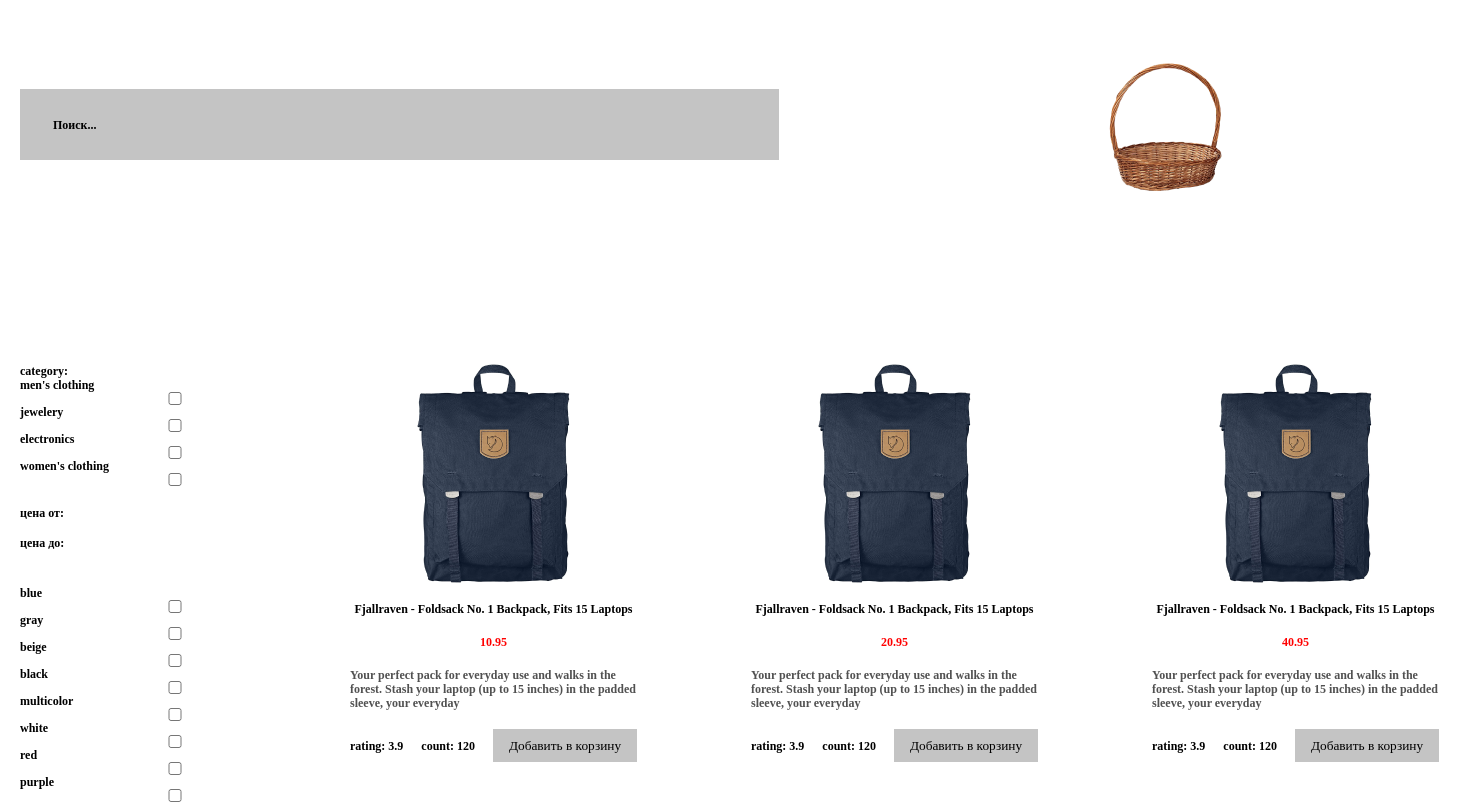
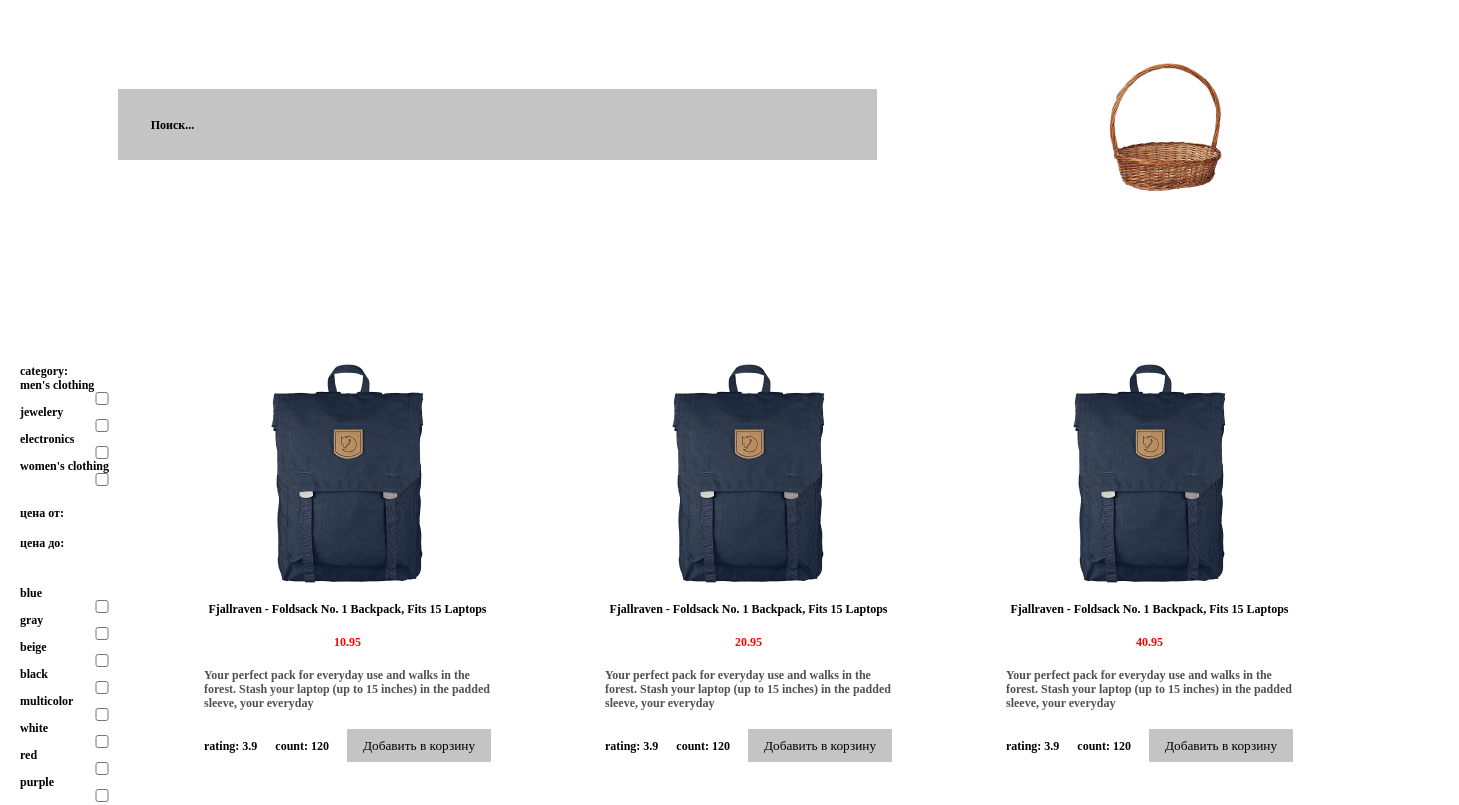
Before and after one commit to Kamon1996/checkboxFilters, a plain HTML site: page index.html in a window 1280 px wide. Shown: the top 805 px of the page, 1459 px wide, since content can reach past the window. Drawn offline with Linux system fonts and the light colour scheme.

Commit message:
Update style.css

```diff
--- a/css/style.css
+++ b/css/style.css
@@ -82,8 +82,6 @@
   color: #000000;
 }
 
-h5 {
-}
 
 h6 {
   color: red;
@@ -111,8 +109,9 @@
 .main__search {
   width: 759px;
   height: 71px;
-  padding: 0 33px;
+  padding: 0px 33px;
   background: #c4c4c4;
+  margin: 0 auto;
 }
 
 .busket {
@@ -134,14 +133,14 @@
   display: flex;
   flex-direction: column;
   gap: 20px;
-  flex: 1 0 25%;
+  flex: 1 1 35%;
 }
 
 .main__right {
     display: grid;
     grid-template-columns: repeat(3, 1fr);
     gap: 74px;
-  flex: 1 0 75%;
+  flex: 1 1 65%;
 }
 
 .filter__category {
```
